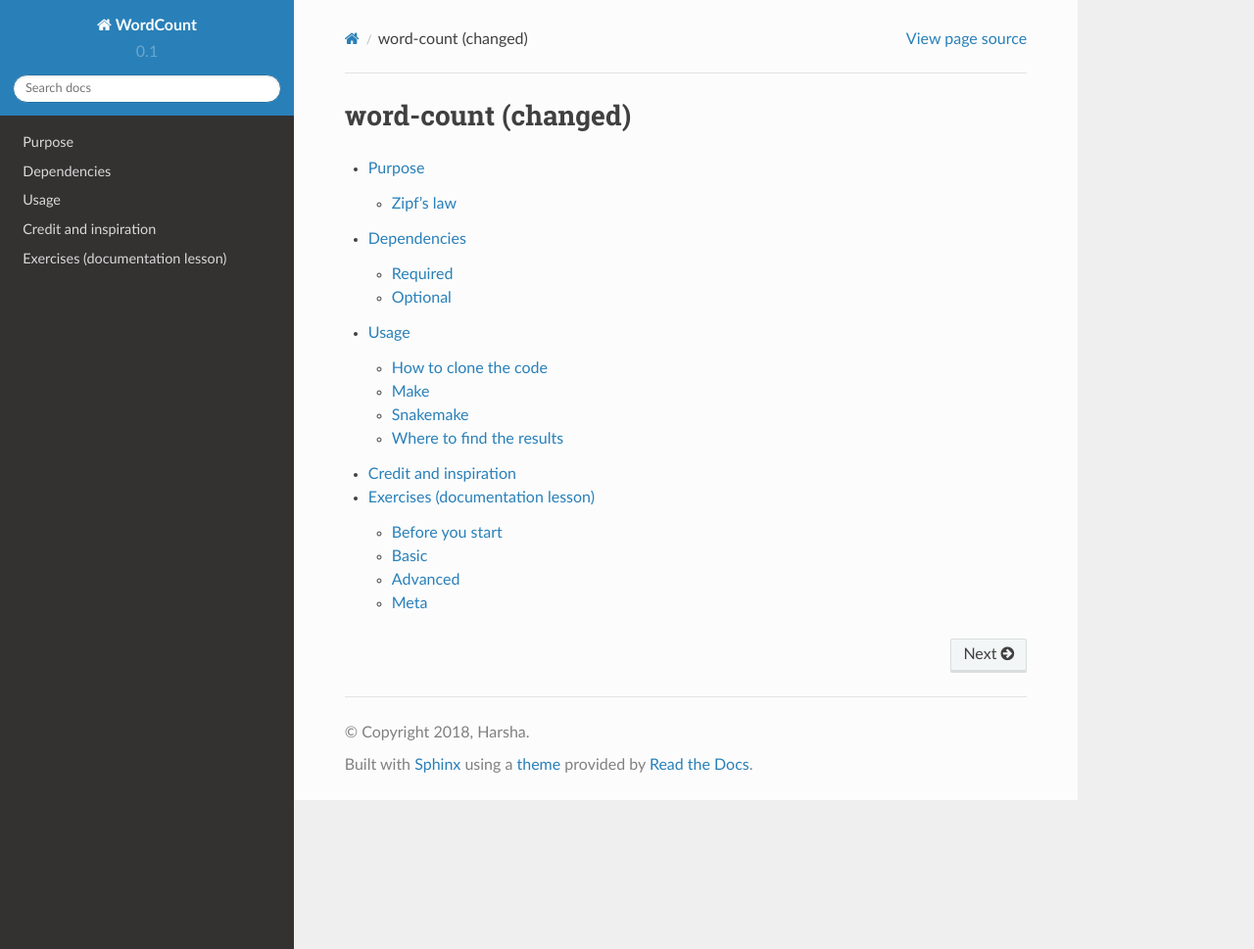
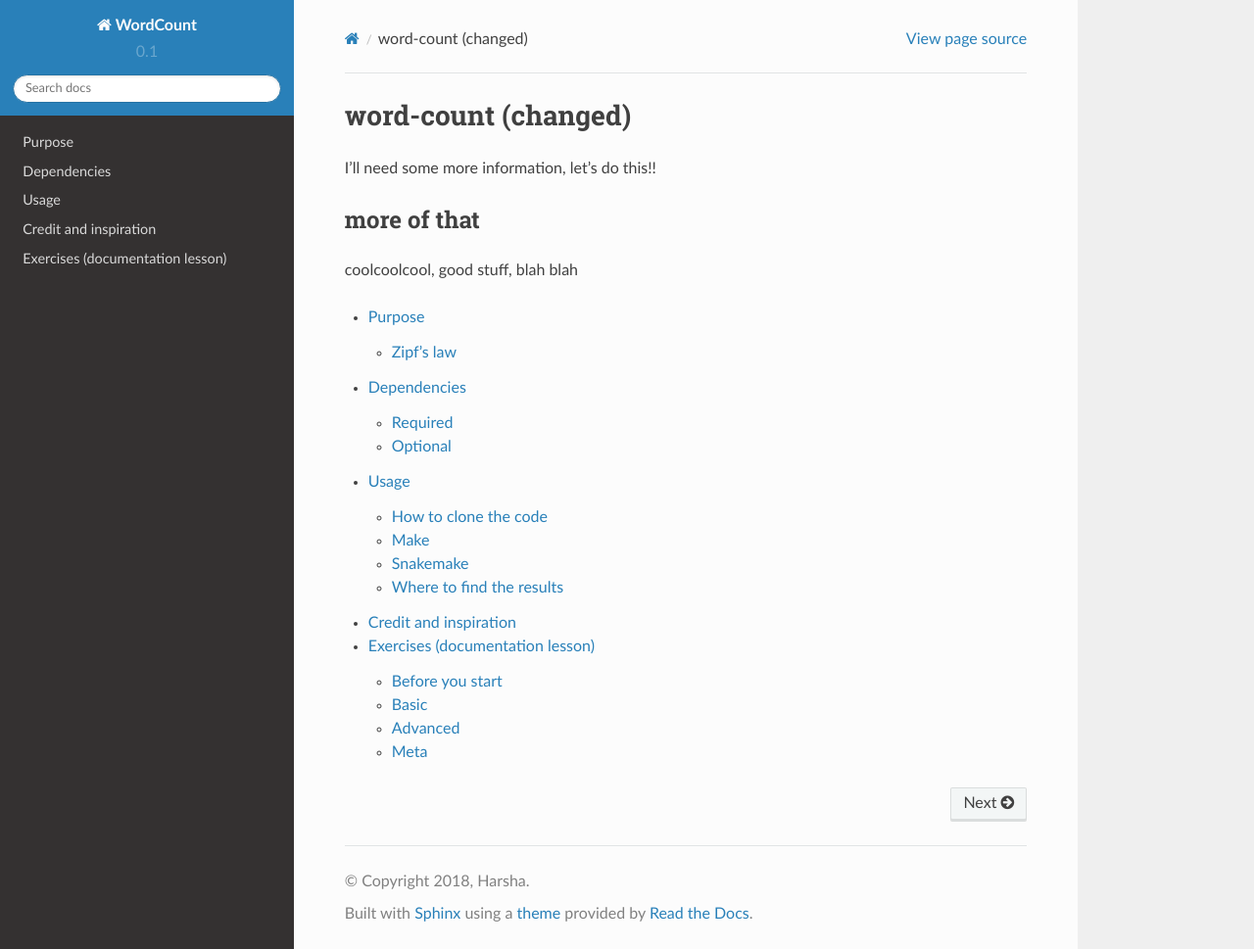
Before and after one commit to TrueTobster/allAboutTheDocs, a Sphinx documentation site: the page built from doc/index.rst, in a window 1280 px wide and 969 px high. Shown: the whole window at 98% size. Built offline with Sphinx 7.4.7 and the Read the Docs theme 2.0.0, drawn with Linux system fonts in a browser that asks for light colours.

Commit message:
docs update

```diff
--- a/doc/index.rst
+++ b/doc/index.rst
@@ -7,6 +7,13 @@
 word-count (changed)
 ==========
 
+I'll need some more information, let's do this!!
+
+more of that
+------------
+
+coolcoolcool, good stuff, blah blah
+
 .. toctree::
    :maxdepth: 2
 
```
